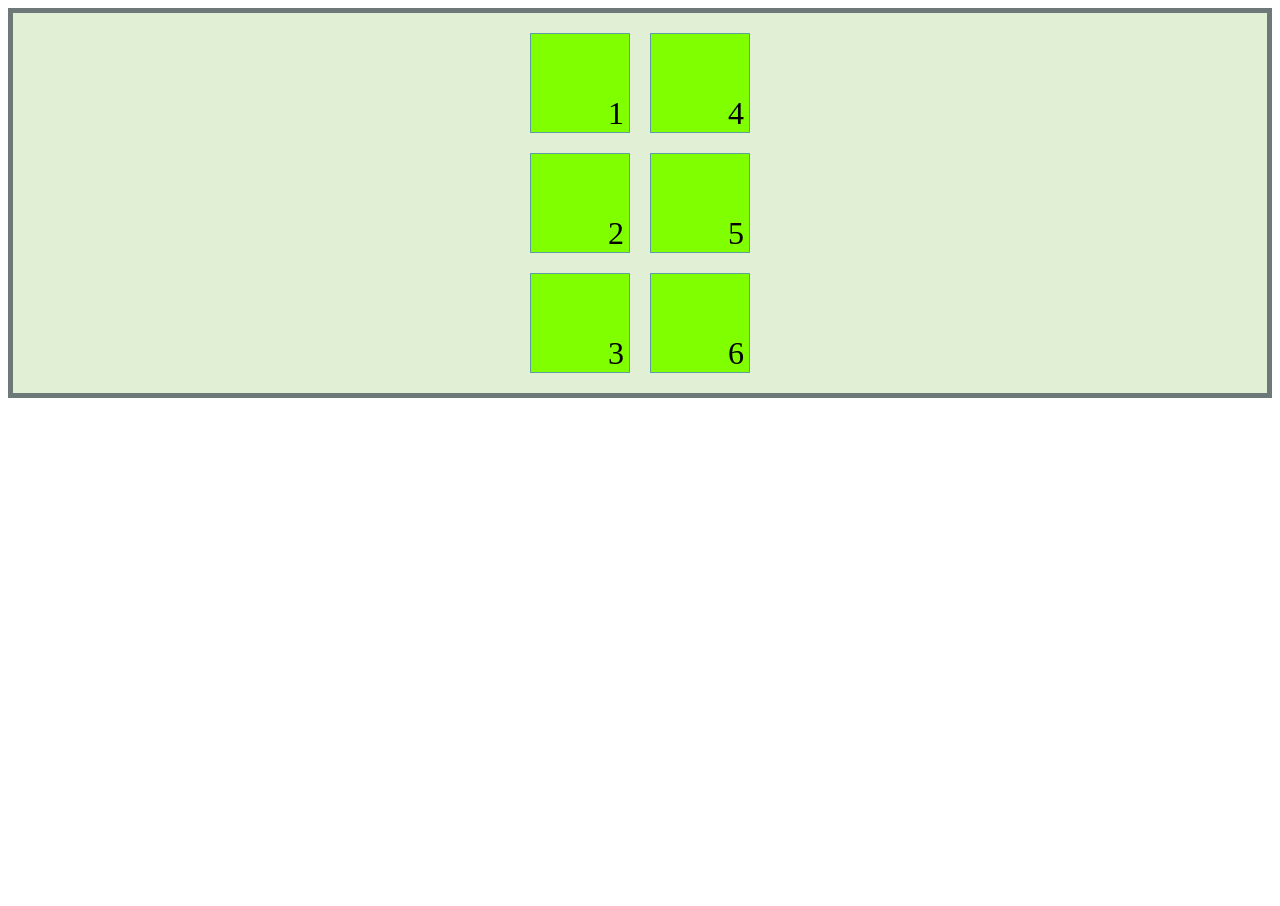
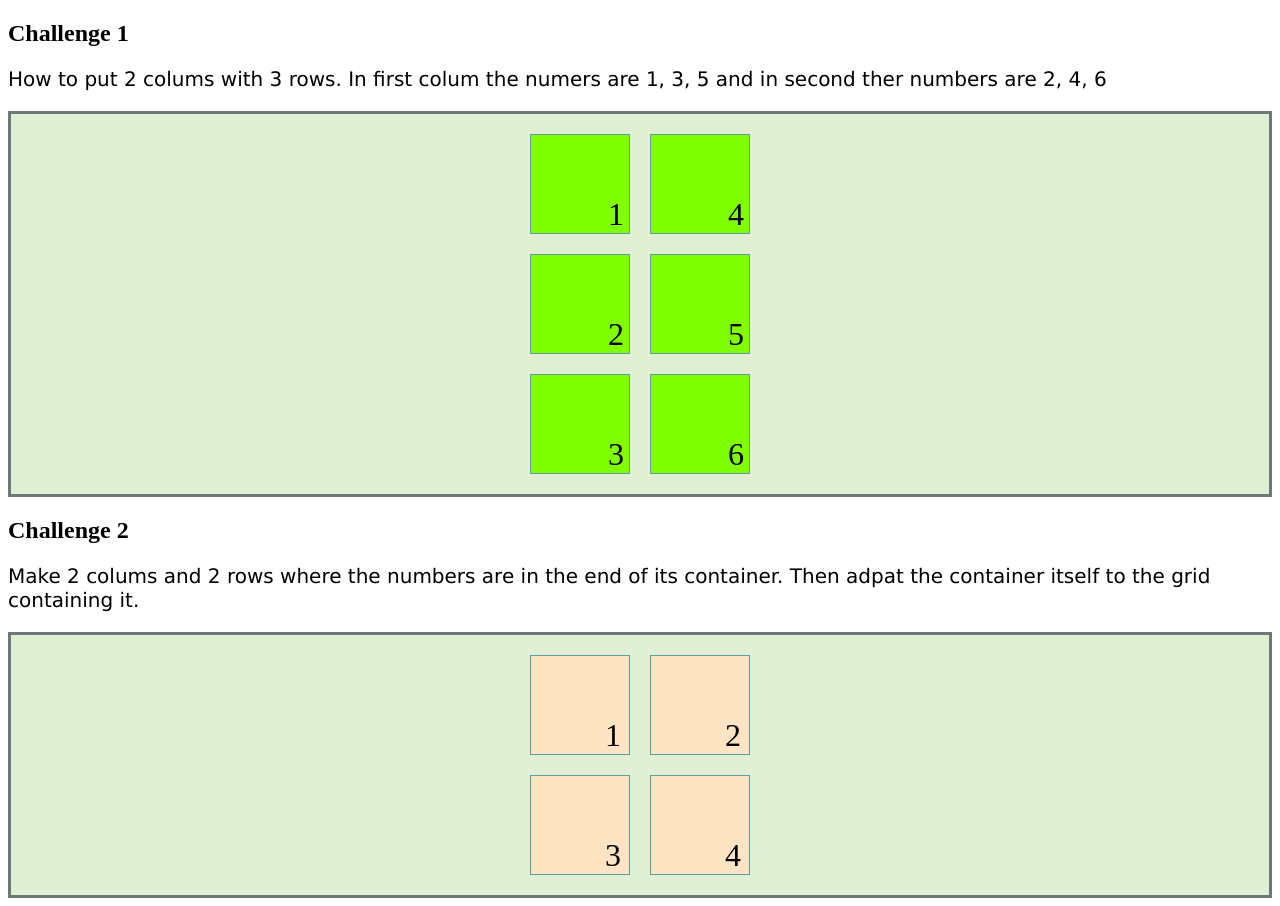
Before and after one commit to immrjark/css-grid-course, a plain HTML site: page challenges.html in a window 1280 px wide. Before the commit the page ends 800 px from the top, so only its background shows below. Drawn offline with Linux system fonts and the light colour scheme.

Commit message:
've created colums with alignmet and incorporated the file theory.txt in witch I'm goint to put some theroy about properties

```diff
--- a/challenges.html
+++ b/challenges.html
@@ -8,14 +8,31 @@
     <link rel="stylesheet" href="./styles/challenges.css">
 </head>
 <body>
-    <!-- Challenge 1 -->
-    <!-- 2 colums, 3 rows. 1-3 in first colum, 4-6 in the second -->
-    <div class="container">
-        <div class="item">1</div>
-        <div class="item">2</div>
-        <div class="item">3</div>
-        <div class="item">4</div>
-        <div class="item">5</div>
-        <div class="item">6</div>
+    <h2 class="h2-chanllenge1">
+        Challenge 1
+    </h2>
+    <p>
+        How to put 2 colums with 3 rows. In first colum the numers are 1, 3, 5 and in second ther numbers are 2, 4, 6
+    </p>
+    <div class="container1">
+        <div class="item1">1</div>
+        <div class="item1">2</div>
+        <div class="item1">3</div>
+        <div class="item1">4</div>
+        <div class="item1">5</div>
+        <div class="item1">6</div>
+    </div>
+
+    <h2 class="h2-challenge2">
+        Challenge 2
+    </h2>
+    <p>
+        Make 2 colums and 2 rows where the numbers are in the end of its container. Then adpat the container itself to the grid containing it.
+    </p>
+    <div class="container2">
+        <div class="item2">1</div>
+        <div class="item2">2</div>
+        <div class="item2">3</div>
+        <div class="item2">4</div>
     </div>
 </body>
--- a/styles/challenges.css
+++ b/styles/challenges.css
@@ -1,6 +1,15 @@
 
-.container {
-    border: 5px solid rgb(109, 120, 120);
+p {
+    font-size: 20px;
+    font-weight: 500;
+    font-family: Verdana, Geneva, Tahoma, sans-serif;
+}
+span {
+}
+
+/* Challenge 1 */
+.container1 {
+    border: 3px solid rgb(109, 120, 120);
     background-color: rgb(225, 239, 212);
     display: grid;
     grid-auto-columns: 100px;
@@ -10,7 +19,7 @@
     place-content: center;
     padding: 20px;
 }
-.item {
+.item1 {
     border: 1px solid cadetblue;
     background-color: chartreuse;
     font-size: 2rem;
@@ -19,3 +28,24 @@
     align-items: end;
     padding-right: 5px;
 }
+
+/* Challenge 2 */
+.container2 {
+    border:3px solid rgb(109, 120, 120);
+    background-color: rgba(225,239,212);
+    display: grid;
+    grid-template-columns: 100px 100px;
+    grid-auto-rows: 100px;
+    justify-content: center;
+    gap: 20px;
+    padding: 20px;
+
+}
+.item2 {
+    border: 1px solid cadetblue;
+    background-color: bisque;
+    font-size: 2rem;
+    display: grid;
+    place-content: end;
+    padding-right: 8px;
+}
--- a/styles/index.css
+++ b/styles/index.css
@@ -2,15 +2,19 @@
     border: 5px solid #f8ffff;
     background-color: aliceblue;
     display: grid;
-    grid-template-columns: 100px 200px 300px; /* para darle tamaño a las columnas. Lo que sobre de espacio en la pantala me lo agregará como una nueva columna */
-    grid-template-rows: 150px 250px; /* para darle tamaño a las filas */
+    grid-template-columns: 150px 150px 150px; /* Le decimos el número de colums que queremos teniendo los distitos px por columna y además le damos tamaño a las columnas. Lo que sobre de espacio en la pantala me lo agregará como una nueva columna */
+    grid-template-rows: 150px ; /* para darle tamaño a las filas */
     grid-auto-rows: 150px; /*este me permite definir un estandar para todas las row creadas y por crear*/
-    grid-auto-flow: row; /*esta propieda lo que hace es crear nuevas columnas cuando se nos acabe el espacio o dependiendo de la cantidad de columnas que le haya dicho que tenga. Me colocará el orden de columna en columna si le pongo colum. Y si le pongo row me la completa hasta acabar el número de rows*/
-    row-gap: 15px; /*para crear un espacio entre las filas (estará dentro del container, en los elementos internos, no se aplica a bordes entre distintos elementos)*/
-    column-gap: 15px; /*igual que row-gap*/
+    /* grid-auto-flow: /* srow; esta propieda lo que hace es crear nuevas columnas cuando se nos acabe el espacio o dependiendo de la cantidad de columnas que le haya dicho que tenga. Me colocará el orden de columna en columna si le pongo colum. Y si le pongo row me la completa hasta acabar el número de rows */
+    /* row-gap: 15px; /* para crear un espacio entre las filas (estará dentro del container, en los elementos internos, no se aplica a bordes entre distintos elementos) */
+    /* column-gap: 15px; /* igual que row-gap    */
     gap: 15px; /*este es para poner tanto a culum como a rows los gaps*/
+    height: 600px;
 }
 .item {
     border: 2px solid #0f5862;
     font-size: 4rem;
+    display: grid;
+    place-content: end; /*llevar los número tanto vertical como horizontal al end*/
+    padding-right: 15px;
 }
```
Also changed, not shown: index.html (+1 -0 lines), theory.txt (added).
